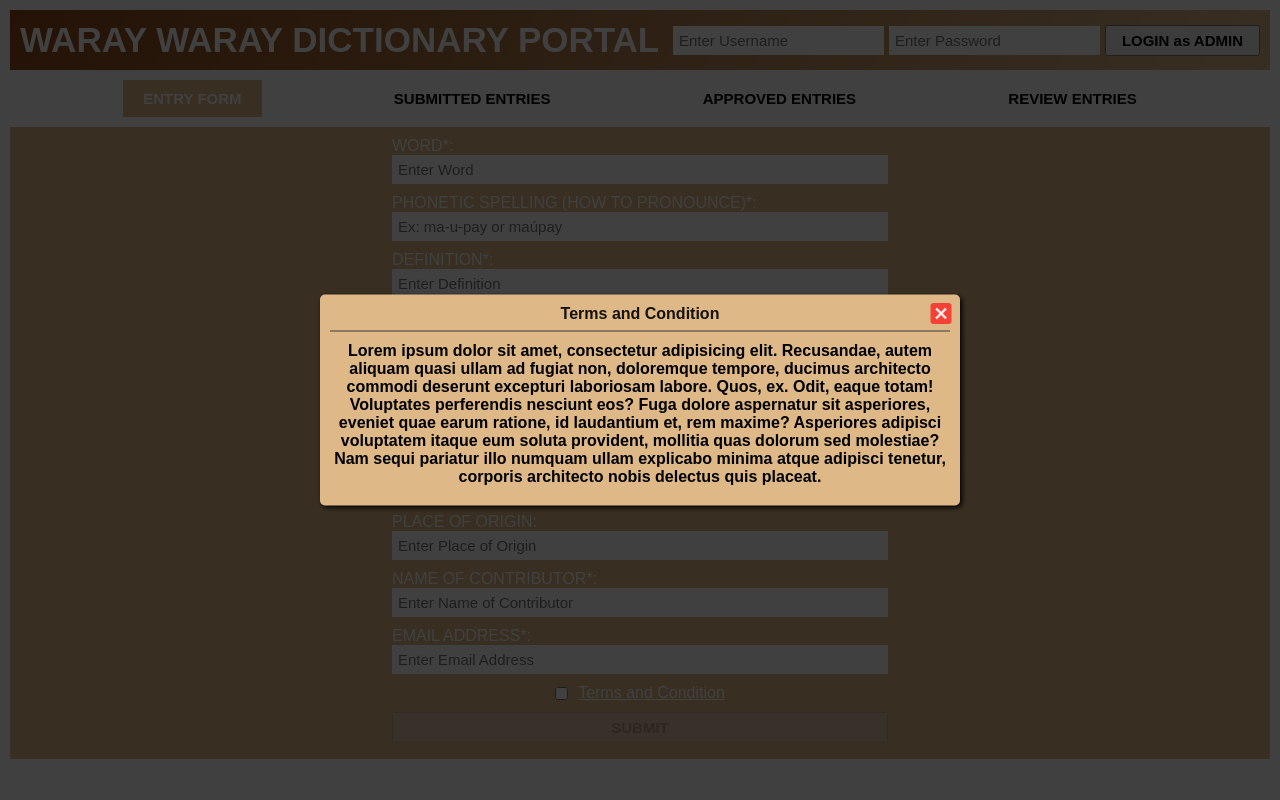
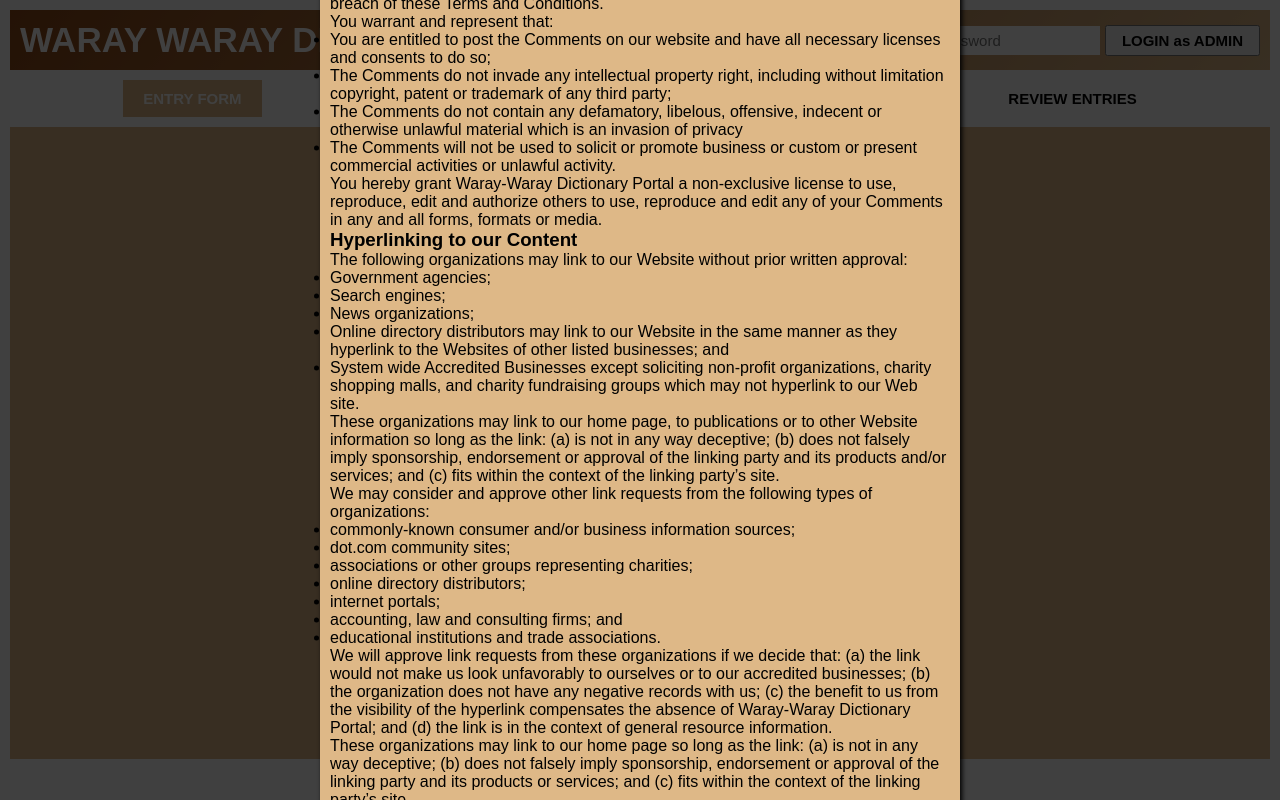
Before and after one commit to Ralf-Renz-Estellana-Bantilo/Waray-Waray-Dictionary-Portal, a React (Create React App) app in the folder waray-waray-dictionary/: page / in a window 1280 px wide. Both pictures are taken after a click on the element "Terms and Condition". Built offline with nearby package versions, Linux system fonts and the light colour scheme; no server answers.

Commit message:
terms and conditions added

```diff
--- a/waray-waray-dictionary/src/TermsAndCondition.css
+++ b/waray-waray-dictionary/src/TermsAndCondition.css
@@ -17,6 +17,8 @@
 	animation-duration: 0.3s;
 	/* width: 90%; */
 }
+
+
 
 .modal-container .overlay-style {
 	position: fixed;
@@ -82,6 +84,7 @@
 	width: 270px;
 	animation-name: popup;
 	animation-duration: 0.3s;
+
 }
 
 @keyframes popup {
--- a/waray-waray-dictionary/src/TermsAndCondition.js
+++ b/waray-waray-dictionary/src/TermsAndCondition.js
@@ -8,7 +8,7 @@ const TermsAndCondition = ({ closeTermsAndCondition }) => {
 			<div className='overlay-style' />
 			<div className='modal-style'>
 				<div className='modal-header'>
-					<h3 className='modal-sub-text'>Terms and Condition</h3>
+					<h3 className='modal-sub-text'>Terms and Conditions</h3>
 					<div className='modal-close'>
 						<img
 							className='closeIcon'
@@ -18,18 +18,129 @@ const TermsAndCondition = ({ closeTermsAndCondition }) => {
 						/>
 					</div>
 				</div>
-				<h1 className='modal-text'>
-					Lorem ipsum dolor sit amet, consectetur adipisicing elit.
-					Recusandae, autem aliquam quasi ullam ad fugiat non, doloremque
-					tempore, ducimus architecto commodi deserunt excepturi laboriosam
-					labore. Quos, ex. Odit, eaque totam! Voluptates perferendis
-					nesciunt eos? Fuga dolore aspernatur sit asperiores, eveniet quae
-					earum ratione, id laudantium et, rem maxime? Asperiores adipisci
-					voluptatem itaque eum soluta provident, mollitia quas dolorum sed
-					molestiae? Nam sequi pariatur illo numquam ullam explicabo minima
-					atque adipisci tenetur, corporis architecto nobis delectus quis
-					placeat.
-				</h1>
+				<h2><strong>Terms and Conditions</strong></h2>
+
+<p>Welcome to Waray-Waray Dictionary Portal!</p>
+
+<p>These terms and conditions outline the rules and regulations for the use of Waray-Waray Dictionary Portal's Website, located at https://waray-waray-dictionary-portal.netlify.app/?fbclid=IwAR29eXrlqxSBEJ51mRNsefFWLKyb2pEdvFYZ_0KI.</p>
+
+<p>By accessing this website we assume you accept these terms and conditions. Do not continue to use Waray-Waray Dictionary Portal if you do not agree to take all of the terms and conditions stated on this page.</p>
+
+<p>The following terminology applies to these Terms and Conditions, Privacy Statement and Disclaimer Notice and all Agreements: "Client", "You" and "Your" refers to you, the person log on this website and compliant to the Company’s terms and conditions. "The Company", "Ourselves", "We", "Our" and "Us", refers to our Company. "Party", "Parties", or "Us", refers to both the Client and ourselves. All terms refer to the offer, acceptance and consideration of payment necessary to undertake the process of our assistance to the Client in the most appropriate manner for the express purpose of meeting the Client’s needs in respect of provision of the Company’s stated services, in accordance with and subject to, prevailing law of Netherlands. Any use of the above terminology or other words in the singular, plural, capitalization and/or he/she or they, are taken as interchangeable and therefore as referring to same.</p>
+
+<h3><strong>Cookies</strong></h3>
+
+<p>We employ the use of cookies. By accessing Waray-Waray Dictionary Portal, you agreed to use cookies in agreement with the Waray-Waray Dictionary Portal's Privacy Policy. </p>
+
+<p>Most interactive websites use cookies to let us retrieve the user’s details for each visit. Cookies are used by our website to enable the functionality of certain areas to make it easier for people visiting our website. Some of our affiliate/advertising partners may also use cookies.</p>
+
+<h3><strong>License</strong></h3>
+
+<p>Unless otherwise stated, Waray-Waray Dictionary Portal and/or its licensors own the intellectual property rights for all material on Waray-Waray Dictionary Portal. All intellectual property rights are reserved. You may access this from Waray-Waray Dictionary Portal for your own personal use subjected to restrictions set in these terms and conditions.</p>
+
+<p>You must not:</p>
+<ul>
+    <li>Republish material from Waray-Waray Dictionary Portal</li>
+    <li>Sell, rent or sub-license material from Waray-Waray Dictionary Portal</li>
+    <li>Reproduce, duplicate or copy material from Waray-Waray Dictionary Portal</li>
+    <li>Redistribute content from Waray-Waray Dictionary Portal</li>
+</ul>
+
+<p>This Agreement shall begin on the date hereof. Our Terms and Conditions were created with the help of the <a href="https://www.privacypolicies.com/blog/sample-terms-conditions-template/">Terms And Conditions Template</a>.</p>
+
+<p>Parts of this website offer an opportunity for users to post and exchange opinions and information in certain areas of the website. Waray-Waray Dictionary Portal does not filter, edit, publish or review Comments prior to their presence on the website. Comments do not reflect the views and opinions of Waray-Waray Dictionary Portal,its agents and/or affiliates. Comments reflect the views and opinions of the person who post their views and opinions. To the extent permitted by applicable laws, Waray-Waray Dictionary Portal shall not be liable for the Comments or for any liability, damages or expenses caused and/or suffered as a result of any use of and/or posting of and/or appearance of the Comments on this website.</p>
+
+<p>Waray-Waray Dictionary Portal reserves the right to monitor all Comments and to remove any Comments which can be considered inappropriate, offensive or causes breach of these Terms and Conditions.</p>
+
+<p>You warrant and represent that:</p>
+
+<ul>
+    <li>You are entitled to post the Comments on our website and have all necessary licenses and consents to do so;</li>
+    <li>The Comments do not invade any intellectual property right, including without limitation copyright, patent or trademark of any third party;</li>
+    <li>The Comments do not contain any defamatory, libelous, offensive, indecent or otherwise unlawful material which is an invasion of privacy</li>
+    <li>The Comments will not be used to solicit or promote business or custom or present commercial activities or unlawful activity.</li>
+</ul>
+
+<p>You hereby grant Waray-Waray Dictionary Portal a non-exclusive license to use, reproduce, edit and authorize others to use, reproduce and edit any of your Comments in any and all forms, formats or media.</p>
+
+<h3><strong>Hyperlinking to our Content</strong></h3>
+
+<p>The following organizations may link to our Website without prior written approval:</p>
+
+<ul>
+    <li>Government agencies;</li>
+    <li>Search engines;</li>
+    <li>News organizations;</li>
+    <li>Online directory distributors may link to our Website in the same manner as they hyperlink to the Websites of other listed businesses; and</li>
+    <li>System wide Accredited Businesses except soliciting non-profit organizations, charity shopping malls, and charity fundraising groups which may not hyperlink to our Web site.</li>
+</ul>
+
+<p>These organizations may link to our home page, to publications or to other Website information so long as the link: (a) is not in any way deceptive; (b) does not falsely imply sponsorship, endorsement or approval of the linking party and its products and/or services; and (c) fits within the context of the linking party’s site.</p>
+
+<p>We may consider and approve other link requests from the following types of organizations:</p>
+
+<ul>
+    <li>commonly-known consumer and/or business information sources;</li>
+    <li>dot.com community sites;</li>
+    <li>associations or other groups representing charities;</li>
+    <li>online directory distributors;</li>
+    <li>internet portals;</li>
+    <li>accounting, law and consulting firms; and</li>
+    <li>educational institutions and trade associations.</li>
+</ul>
+
+<p>We will approve link requests from these organizations if we decide that: (a) the link would not make us look unfavorably to ourselves or to our accredited businesses; (b) the organization does not have any negative records with us; (c) the benefit to us from the visibility of the hyperlink compensates the absence of Waray-Waray Dictionary Portal; and (d) the link is in the context of general resource information.</p>
+
+<p>These organizations may link to our home page so long as the link: (a) is not in any way deceptive; (b) does not falsely imply sponsorship, endorsement or approval of the linking party and its products or services; and (c) fits within the context of the linking party’s site.</p>
+
+<p>If you are one of the organizations listed in paragraph 2 above and are interested in linking to our website, you must inform us by sending an e-mail to Waray-Waray Dictionary Portal. Please include your name, your organization name, contact information as well as the URL of your site, a list of any URLs from which you intend to link to our Website, and a list of the URLs on our site to which you would like to link. Wait 2-3 weeks for a response.</p>
+
+<p>Approved organizations may hyperlink to our Website as follows:</p>
+
+<ul>
+    <li>By use of our corporate name; or</li>
+    <li>By use of the uniform resource locator being linked to; or</li>
+    <li>By use of any other description of our Website being linked to that makes sense within the context and format of content on the linking party’s site.</li>
+</ul>
+
+<p>No use of Waray-Waray Dictionary Portal's logo or other artwork will be allowed for linking absent a trademark license agreement.</p>
+
+<h3><strong>iFrames</strong></h3>
+
+<p>Without prior approval and written permission, you may not create frames around our Webpages that alter in any way the visual presentation or appearance of our Website.</p>
+
+<h3><strong>Content Liability</strong></h3>
+
+<p>We shall not be hold responsible for any content that appears on your Website. You agree to protect and defend us against all claims that is rising on your Website. No link(s) should appear on any Website that may be interpreted as libelous, obscene or criminal, or which infringes, otherwise violates, or advocates the infringement or other violation of, any third party rights.</p>
+
+<h3><strong>Your Privacy</strong></h3>
+
+<p>Please read Privacy Policy</p>
+
+<h3><strong>Reservation of Rights</strong></h3>
+
+<p>We reserve the right to request that you remove all links or any particular link to our Website. You approve to immediately remove all links to our Website upon request. We also reserve the right to amen these terms and conditions and it’s linking policy at any time. By continuously linking to our Website, you agree to be bound to and follow these linking terms and conditions.</p>
+
+<h3><strong>Removal of links from our website</strong></h3>
+
+<p>If you find any link on our Website that is offensive for any reason, you are free to contact and inform us any moment. We will consider requests to remove links but we are not obligated to or so or to respond to you directly.</p>
+
+<p>We do not ensure that the information on this website is correct, we do not warrant its completeness or accuracy; nor do we promise to ensure that the website remains available or that the material on the website is kept up to date.</p>
+
+<h3><strong>Disclaimer</strong></h3>
+
+<p>To the maximum extent permitted by applicable law, we exclude all representations, warranties and conditions relating to our website and the use of this website. Nothing in this disclaimer will:</p>
+
+<ul>
+    <li>limit or exclude our or your liability for death or personal injury;</li>
+    <li>limit or exclude our or your liability for fraud or fraudulent misrepresentation;</li>
+    <li>limit any of our or your liabilities in any way that is not permitted under applicable law; or</li>
+    <li>exclude any of our or your liabilities that may not be excluded under applicable law.</li>
+</ul>
+
+<p>The limitations and prohibitions of liability set in this Section and elsewhere in this disclaimer: (a) are subject to the preceding paragraph; and (b) govern all liabilities arising under the disclaimer, including liabilities arising in contract, in tort and for breach of statutory duty.</p>
+
+<p>As long as the website and the information and services on the website are provided free of charge, we will not be liable for any loss or damage of any nature.</p>
 				{/* <div className='modal-buttons'>
 					<button className='modal-button-back'>Cancel</button>
 					<button
```
